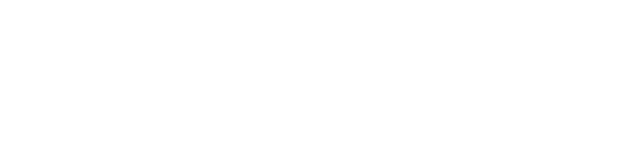
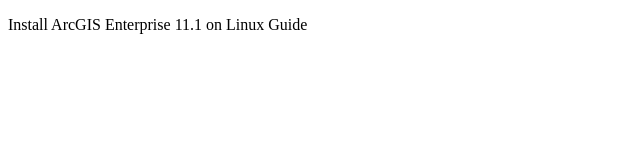
Before and after one commit to pyr0hax/arcgislinux.github.io, a plain HTML site: page index.html in a window 1280 px wide. Shown: the whole page, without its empty margins (0-640 px from the left). Drawn offline with Linux system fonts and the light colour scheme.

Commit message:
Updated HTML page  Please enter the commit message for your changes. Lines starting

```diff
--- a/index.html
+++ b/index.html
@@ -3,9 +3,9 @@
 <head>
     <meta charset="UTF-8">
     <meta name="viewport" content="width=device-width, initial-scale=1.0">
-    <title>Document</title>
+    <title>ArcGIS on Linux</title>
 </head>
 <body>
-
+    <p>Install ArcGIS Enterprise 11.1 on Linux Guide</p>
 </body>
 </html>
```
